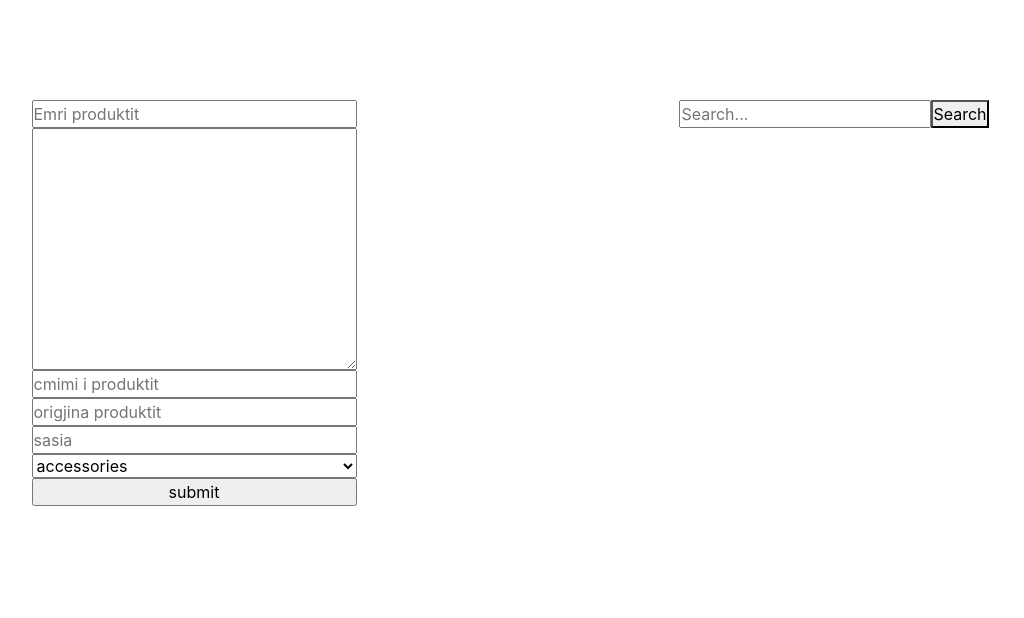
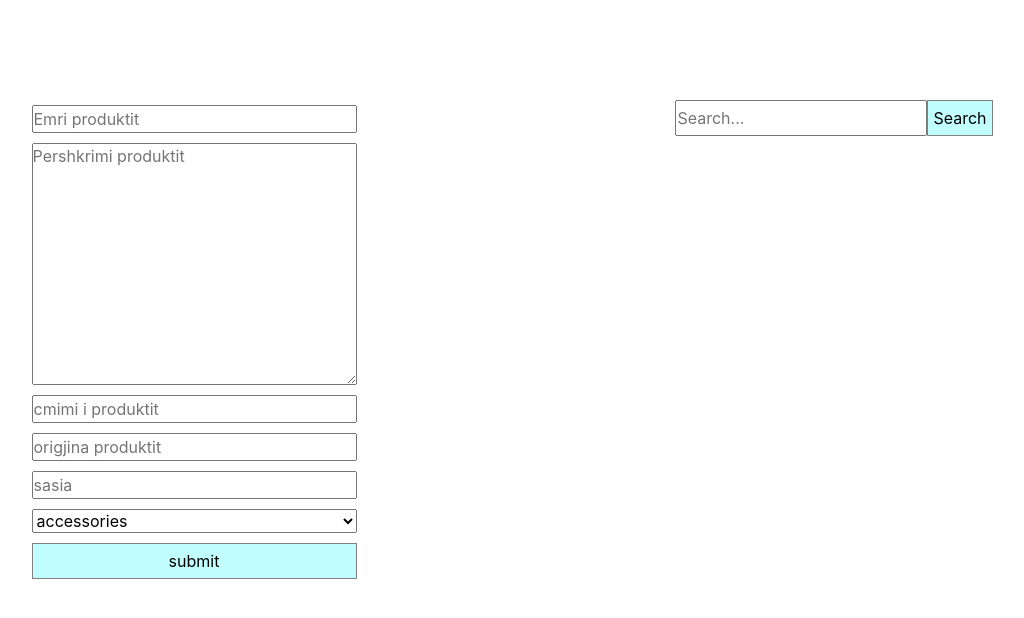
Before and after one commit to bonin1/ecomerce, a Node project: template views/protected.ejs in a window 1280 px wide. Shown: the top 618 px of the page, without its empty margins (126-1150 px from the left). Run offline with Node 20 templates, Linux system fonts and the light colour scheme; the template is opened without the code that fills it, so the values that code supplies are empty.

Commit message:
css in admin and protected

```diff
--- a/static/css/protected.css
+++ b/static/css/protected.css
@@ -22,6 +22,40 @@ body{
     display: flex;
     flex-direction: column;
 }
+.form-product > textarea{
+    margin: 5px 0px;
+}
+.form-product > textarea:focus{
+    outline: none;
+    border: 2px solid gray;
+}
+.form-product > input{
+    margin: 5px 0px;
+}
+.form-product > input:focus{
+    outline: none;
+    border: 2px solid gray;
+}
+.form-product > select{
+    margin: 5px 0px;
+}
+.form-product > select:focus{
+    outline: none;
+    border: 2px solid gray;
+}
+.form-product> input[type=submit]{
+    border: 1px solid gray;
+    background-color: rgb(193, 255, 255);
+    padding: 5px 5px;
+}
+.form-product > input[type=submit]:focus{
+    outline: none;
+    border: 1px solid gray;
+}
+.form-product > input[type=submit]:hover{
+    color: white;
+    background-color: rgb(102, 143, 157);
+}
 .card-2{
     display: flex;
     justify-content: center !important;
@@ -32,3 +66,53 @@ body{
     display: flex;
     justify-content: center;
 }
+.searchi{
+    border: 1px solid gray;
+    background-color: rgb(193, 255, 255);
+    padding: 5px 5px;
+}
+.searchi:focus{
+    outline: none;
+    border: 1px solid gray;
+}
+.searchi:hover{
+    color: white;
+    background-color: rgb(102, 143, 157);
+}
+.form-search{
+    display: flex;
+    justify-content: flex-start !important;
+    flex-direction: column;
+}
+#search-query:focus{
+    outline:none;
+    border: 2px solid gray;
+}
+.produktet-search{
+    cursor: pointer;
+    background-color: aqua;
+    border: 0.1px solid black;
+    margin: 1px 0px;
+    font-weight: 500;
+    text-indent: 5px;
+}
+.produktet-search:hover{
+    background-color: rgb(44, 140, 140);
+    color: white;
+}
+
+@media screen and (max-width:576px) {
+    body{
+        width: 100%;
+        height: 100vh;
+        display: flex;
+        justify-content: center;
+        flex-direction: column;
+        align-items: flex-start !important;
+    }
+    .card-1, .card-2{
+        width: 100%;
+        display: flex;
+        justify-content: center;
+    }
+}
--- a/views/protected.ejs
+++ b/views/protected.ejs
@@ -17,7 +17,7 @@
         <div class="card-1">
             <form action="/produkt/register" class="form-product" method="POST">
                 <input type="text" name="emri_produktit" placeholder="Emri produktit">
-                <textarea name="pershkrimi_produktit" id="" cols="30" rows="10"></textarea>
+                <textarea name="pershkrimi_produktit" placeholder="Pershkrimi produktit" id="" cols="30" rows="10"></textarea>
                 <input type="text" name="cmimi_produktit" placeholder="cmimi i produktit">
                 <input type="text" name="origjina_produktit" placeholder="origjina produktit">
                 <input type="number" name="sasia_produktit" placeholder="sasia" id="">
@@ -31,11 +31,13 @@
             </form>
         </div>
         <div class="card-2">
-            <form id="search-form">
-                <input type="text" id="search-query" placeholder="Search...">
-                <button type="submit">Search</button>
-            </form>
-            <div id="search-results"></div>
+            <div class="form-search">
+                <form id="search-form">
+                    <input type="text" id="search-query" placeholder="Search...">
+                    <button class="searchi" type="submit">Search</button>
+                </form>
+                <div id="search-results"></div>
+            </div>
         </div>
 
     <% if (typeof alert !== 'undefined') { %>
@@ -86,6 +88,7 @@
             (function(i) {
                 var resultItem = document.createElement('div');
                 resultItem.innerHTML = results[i].emri_produktit;
+                resultItem.className = 'produktet-search';
                 resultItem.addEventListener('click', function() {
                     window.location = '/item/' + results[i].id;
                 });
```
Also changed, not shown: databaze.js (+17 -17 lines), static/css/produktet.css (added, +68 -0 lines), views/produktet.ejs (+6 -3 lines).
